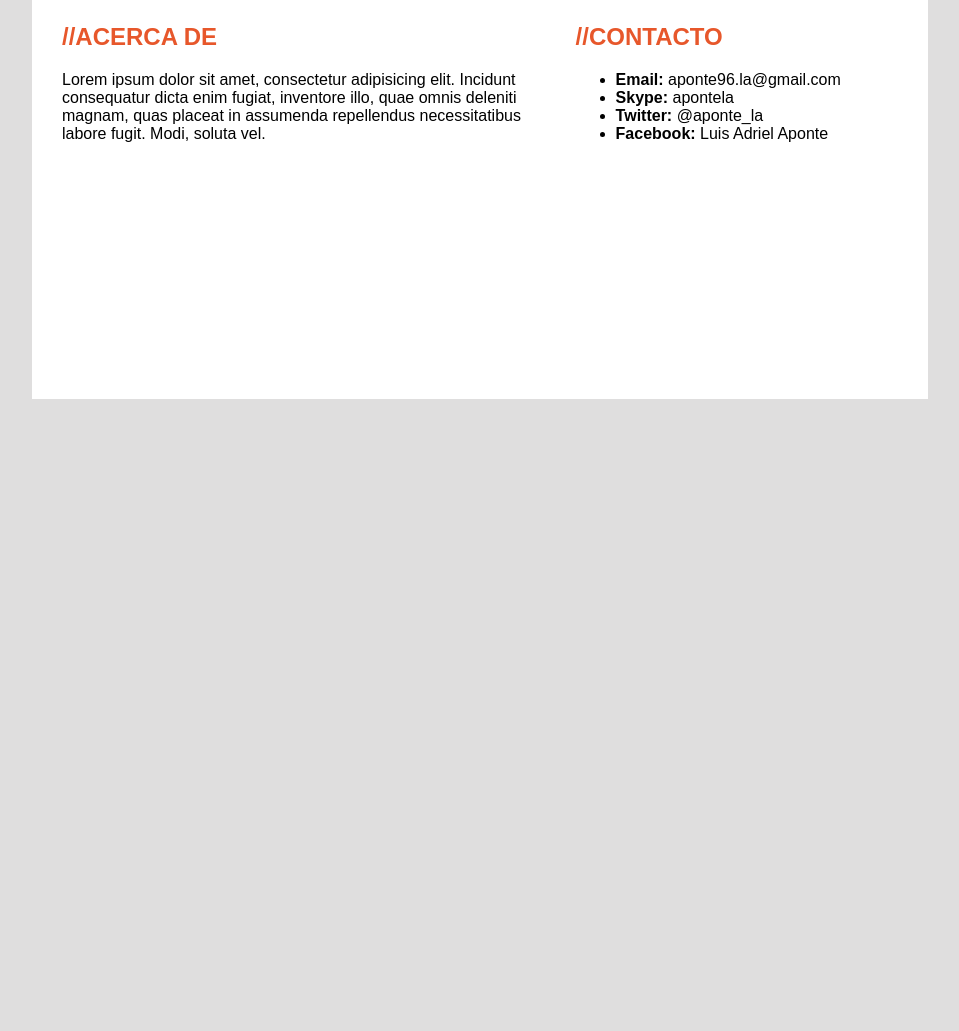
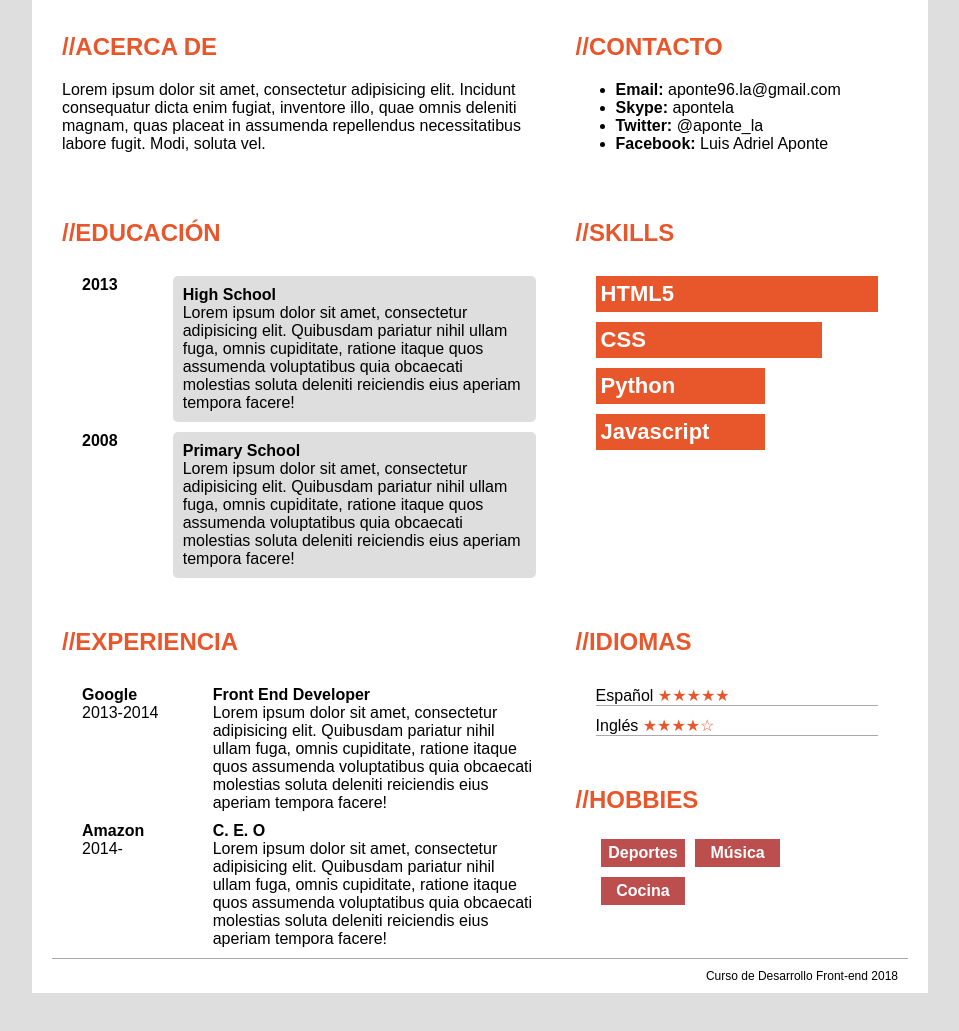
Before and after one commit to apontela/Actividad_006, a plain HTML site: page Curriculum.html in a window 1280 px wide. Shown: the part 321-1352 px from the top of the page, without its empty margins (160-1119 px from the left). Before the commit the page ends 840 px from the top, so only its background shows below. Drawn offline with Linux system fonts and the light colour scheme.

Commit message:
Almost Finished

```diff
--- a/Curriculum.html
+++ b/Curriculum.html
@@ -9,19 +9,19 @@
 
 </head>
 <body>
-	<div class="foto">
+	<div class="main">
+		<div class="foto">
 		<img class="foto_perfil" src="https://desafiosdev.s3.amazonaws.com/uploads/user2/photo/3356/IMG_20180529_183824888-02-01_01.jpg" alt="Foto Perfil">
-	</div>
-	<div class="main">
+		</div>
 		<div class="header">
 			<h1 class="title"> HOLA MI NOMBRE ES <strong style="color: #E7572B">LUIS</strong> Y ESTE ES MI RESUMEN</h1>
 		</div>
 		<div class="row">
-			<div class="col-md-6">
+			<div class="col-md-6 col-sm-10">
 				<h2 style="color: #E7572B"> //ACERCA DE </h2>
 				<p>Lorem ipsum dolor sit amet, consectetur adipisicing elit. Incidunt consequatur dicta enim fugiat, inventore illo, quae omnis deleniti magnam, quas placeat in assumenda repellendus necessitatibus labore fugit. Modi, soluta vel.</p>
 			</div>
-			<div class="col-md-4">
+			<div class="col-md-4 col-sm-10">
 				<h2 style="color: #E7572B"> //CONTACTO </h2>
 				<ul>
 					<li><strong>Email:</strong> aponte96.la@gmail.com </li>
@@ -30,7 +30,52 @@
 					<li><strong>Facebook:</strong> Luis Adriel Aponte</li>
 				</ul>
 			</div>
+			<div class="col-md-6 col-sm-10">
+				<h2 style="color: #E7572B"> //EDUCACIÓN </h2>
+				<div class="row">
+					<div class="col-md-2"><strong>2013</strong></div>
+					<div style="background-color: #DFDEDE; padding: 10px; border-radius: 5px;" class="col-md-8"><strong>High School</strong><br>Lorem ipsum dolor sit amet, consectetur adipisicing elit. Quibusdam pariatur nihil ullam fuga, omnis cupiditate, ratione itaque quos assumenda voluptatibus quia obcaecati molestias soluta deleniti reiciendis eius aperiam tempora facere!</div>
+				</div>
+				<div class="row">
+					<div class="col-md-2"><strong>2008</strong></div>
+					<div style="background-color: #DFDEDE; padding: 10px; border-radius: 5px;" class="col-md-8"><strong>Primary School</strong><br>Lorem ipsum dolor sit amet, consectetur adipisicing elit. Quibusdam pariatur nihil ullam fuga, omnis cupiditate, ratione itaque quos assumenda voluptatibus quia obcaecati molestias soluta deleniti reiciendis eius aperiam tempora facere!</div>
+				</div>
+			</div>
+			<div class="col-md-4 col-sm-10">
+				<h2 style="color: #E7572B"> //SKILLS </h2>
+				<div class="row">
+					<div id="html" class="col-md-10"> <strong>HTML5</strong> </div>
+					<div id="css" class="col-md-8"> <strong>CSS</strong> </div>
+					<div id="python" class="col-md-6"> <strong>Python</strong> </div>
+					<div id="javascript" class="col-md-6"> <strong>Javascript</strong> </div>
+				</div>
+			</div>
+			<div class="col-md-6 col-sm-10">
+				<h2 style="color: #E7572B"> //EXPERIENCIA </h2>
+				<div class="row">
+					<div class="col-md-2"><strong>Google</strong><br>2013-2014</div>
+					<div style="padding-left: 40px" class="col-md-8"><strong>Front End Developer</strong><br>Lorem ipsum dolor sit amet, consectetur adipisicing elit. Quibusdam pariatur nihil ullam fuga, omnis cupiditate, ratione itaque quos assumenda voluptatibus quia obcaecati molestias soluta deleniti reiciendis eius aperiam tempora facere!</div>
+					<div class="col-md-2"><strong>Amazon</strong><br>2014-</div>
+					<div style="padding-left: 40px" class="col-md-8"><strong>C. E. O</strong><br>Lorem ipsum dolor sit amet, consectetur adipisicing elit. Quibusdam pariatur nihil ullam fuga, omnis cupiditate, ratione itaque quos assumenda voluptatibus quia obcaecati molestias soluta deleniti reiciendis eius aperiam tempora facere!</div>
+				</div>
+			</div>
+			<div class="col-md-4 col-sm-10">
+				<h2 style="color: #E7572B"> //IDIOMAS </h2>
+				<div class="row">
+					<div style="border-bottom: 1px solid #ABA9A9" class="col-md-10">Español <span style="color: #E7572B">★★★★★</span></div>
+					<div style="border-bottom: 1px solid #ABA9A9" class="col-md-10">Inglés <span style="color: #E7572B">★★★★☆</span></div>
+				</div>
+			</div>
+			<div class="col-md-4 col-sm-10">
+				<h2 style="color: #E7572B"> //HOBBIES </h2>
+				<div class="row">
+					<div id="hobbies" class="col-md-3"><strong>Deportes</strong></div>
+					<div id="hobbies" class="col-md-3"><strong>Música</strong></div>
+					<div id="hobbies" class="col-md-3"><strong>Cocina</strong></div>
+				</div>
+			</div>
 		</div>
+	<div class="footer">Curso de Desarrollo Front-end 2018 </div>
 	</div>
 
 </body>
--- a/mystyle.css
+++ b/mystyle.css
@@ -2,18 +2,17 @@ body {
 	margin: 0;
 	background-color: #DFDEDE;
 	font-family: sans-serif;
-	position: relative;
+	padding-top: 15vh;
+	padding-bottom: 15vh;
 }
 
 .main {
 	width: 70vw;
-	height: 600px;
 	background-color: white;
 	margin: auto;
-	margin-top: 15vh;
-	margin-bottom: 15vh;
 	box-sizing: border-box;
 	text-align: center;
+	position: relative;
 }
 
 .header {
@@ -26,7 +25,7 @@ body {
 .foto {
 	text-align: center;
 	position: absolute;
-	top: -12vh;
+	top: -90px;
 	width: 100%
 }
 
@@ -42,15 +41,17 @@ body {
 }
 
 .row {
-	clear: both;
 	text-align: left;
 	margin-left: 20px;
 	margin-right: 20px;
+	overflow: hidden;
 }
 
-.col-md-1 .col-md-2 .col-md-3 .col-md-4 .col-md-5 .col-md-6 .col-md-7 .col-md-8 .col-md-9 .col-md-10
-.col-sm-1 .col-sm-2 .col-sm-3 .col-sm-4 .col-sm-5 .col-sm-6 .col-sm-7 .col-sm-8 .col-sm-9 .col-sm-10 {
+.col-md-1, .col-md-2, .col-md-3, .col-md-4, .col-md-5, .col-md-6, .col-md-7, .col-md-8, .col-md-9, .col-md-10,
+.col-sm-1, .col-sm-2, .col-sm-3, .col-sm-4, .col-sm-5, .col-sm-6, .col-sm-7, .col-sm-8, .col-sm-9, .col-sm-10 {
 	float: left;
+	box-sizing: border-box;
+	margin-top: 10px
 }
 
 .col-md-1 {
@@ -67,9 +68,7 @@ body {
 
 .col-md-4 {
 	width: 40%;
-	float: left;
 	padding: 10px;
-	box-sizing: border-box;
 }
 
 .col-md-5 {
@@ -78,7 +77,6 @@ body {
 
 .col-md-6 {
 	width: 60%;
-	float: left;
 	padding: 10px;
 	box-sizing: border-box;
 }
@@ -99,7 +97,54 @@ body {
 	width: 100%;
 }
 
+#html {
+	background-color: #E7572B;
+	color: white;
+	padding: 5px;
+	font-size: 22px;
+}
+
+#css {
+	background-color: #E7572B;
+	color: white;
+	padding: 5px;
+	font-size: 22px;
+}
+
+#python {
+	background-color: #E7572B;
+	color: white;
+	padding: 5px;
+	font-size: 22px;
+}
+
+#javascript {
+	background-color: #E7572B;
+	color: white;
+	padding: 5px;
+	clear: left;
+	font-size: 22px;
+}
+
+#hobbies {
+	background-color: #BD4E4E; color: white; padding: 5px;margin:5px; text-align: center; font-size: 16px;
+}
+
+.footer {
+	text-align: right;
+	border-top: solid 1px #ABA9A9;
+	padding: 10px;
+	font-size: 12px;
+	margin-right: 20px;
+	margin-left: 20px;
+}
+
 @media (max-width: 480px) {
+
+	.col-sm-1, .col-sm-2, .col-sm-3, .col-sm-4, .col-sm-5, .col-sm-6, .col-sm-7, .col-sm-8, .col-sm-9, .col-sm-10 {
+	text-align: center;
+	}
+
 	.col-sm-1 {
 		width: 10%;
 	}
@@ -139,4 +184,8 @@ body {
 	.col-sm-10 {
 		width: 100%;
 	}
+
+	.col-sm-10 li {
+		list-style-type: none;
+	}
 }
```
